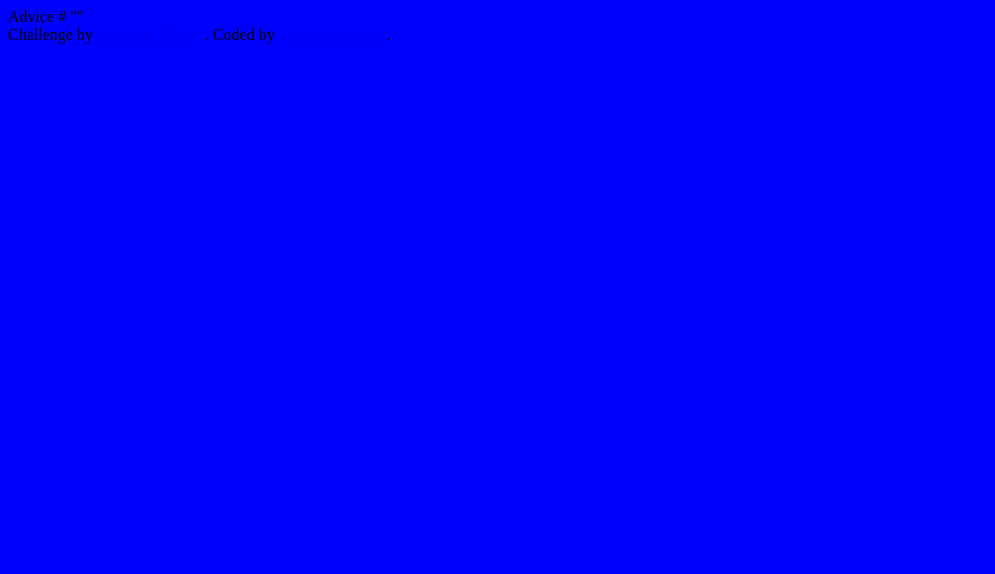
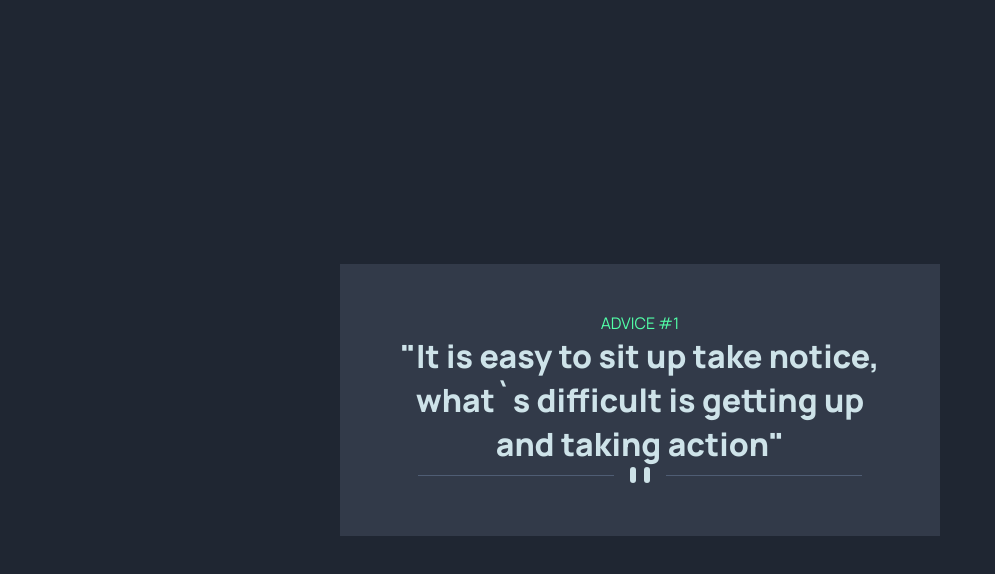
Before and after one commit to Joao-progBr/projt_geradorDeConselhos, a website: page index.html in a window 1280 px wide. Shown: the whole page, without its empty margins (0-995 px from the left). Drawn offline with nearby package versions, Linux system fonts and the light colour scheme; files that its build step writes are made by us from their sources; files whose address does not match are found by name.

Commit message:
estrutura inicial do projeto definida

```diff
--- a/index.html
+++ b/index.html
@@ -5,6 +5,10 @@
     <meta charset="UTF-8">
     <meta name="viewport" content="width=device-width, initial-scale=1.0">
     <link rel="icon" type="image/png" sizes="32x32" href="./images/favicon-32x32.png">
+    <link rel="preconnect" href="https://fonts.googleapis.com">
+    <link rel="preconnect" href="https://fonts.gstatic.com" crossorigin>
+    <link href="https://fonts.googleapis.com/css2?family=Manrope:wght@200..800&display=swap" rel="stylesheet">
+
     <link rel="stylesheet" href="./build/styles/main.min.css">
 
     <title>Frontend Mentor | Advice generator app</title>
@@ -12,14 +16,35 @@
 
 <body>
 
-    Advice #<!-- Advice ID goes here -->
 
-    "<!-- Advice text goes here -->"
+    <div class="container">
+        <div class="main">
+            <p class="advice">Advice #<span id="count">1</span> </p>
+            <p class="result">
+                "It is easy to sit up take notice, what`s difficult is getting up and taking action"
+            </p>
+            <picture>
+                <!-- Para telas grandes (min-width: 1024px) -->
+                <source media="(min-width: 1024px)" srcset="./build/images/pattern-divider-desktop.svg" />
 
-    <div class="attribution">
+                <!-- Para telas médias (min-width: 600px) -->
+                <source media="(min-width: 375px)" srcset="./build/images/pattern-divider-mobile.svg" />
+
+                <!-- Imagem padrão (mobile ou fallback) -->
+                <img src="./build/images/pattern-divider-desktop.svg" alt="Descrição da imagem" />
+            </picture>
+        </div>
+    </div>
+
+
+    <!-- Advice #Advice ID goes here -->
+
+    <!-- "Advice text goes here" -->
+
+    <!-- <div class="attribution">
         Challenge by <a href="https://www.frontendmentor.io?ref=challenge" target="_blank">Frontend Mentor</a>.
         Coded by <a href="#">Your Name Here</a>.
-    </div>
+    </div> -->
 
 
     <script src="./build/scripts/main.min.js"></script>
--- a/src/styles/main.less
+++ b/src/styles/main.less
@@ -1,3 +1,47 @@
-body{
-    background-color: blue;
+*{
+    padding: 0;
+    margin: 0;
+    box-sizing: border-box;
 }
+
+
+// .manrope-<uniquifier> {
+//   font-family: "Manrope", sans-serif;
+//   font-optical-sizing: auto;
+//   font-weight: <weight>;
+//   font-style: normal;
+// }
+
+html{
+    background-color: hsl(218, 23%, 16%);
+    font-family: "Manrope", sans-serif;
+}
+
+.advice{
+    color: hsl(150, 100%, 66%);
+    text-transform: uppercase;
+}
+
+.container{
+    max-width: 1024px;
+    min-height: 100vh;
+    width: 100%;
+    margin: 0 auto;
+    display: flex;
+    flex-direction: column;
+    align-items: center;
+    justify-content: center;
+}
+
+.main{
+    background-color: hsl(217, 19%, 24%);
+    width: 600px;
+    padding: 3em;
+    text-align: center;
+}
+
+.result{
+    color: hsl(193, 38%, 86%);
+    font-weight: 800;
+    font-size: 2em;
+}
```
